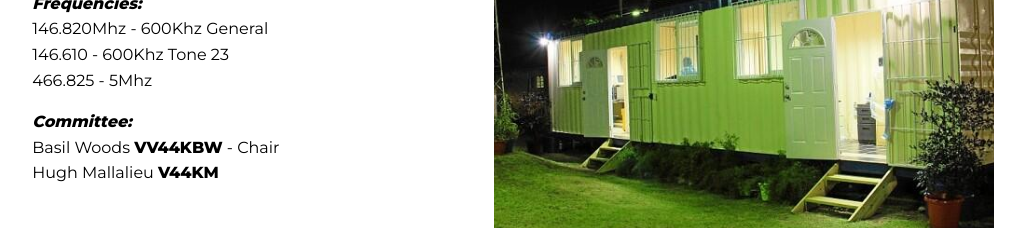
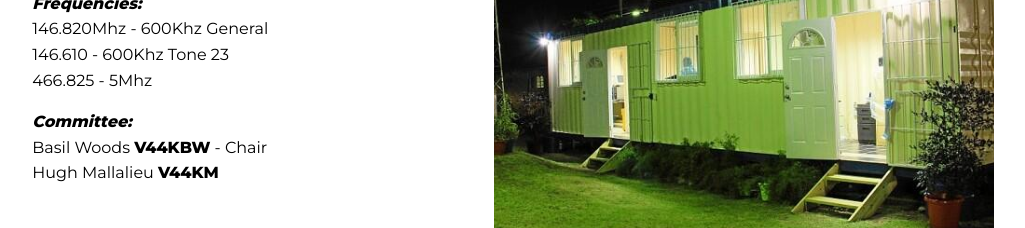
Before and after one commit to SanjayWilliams/sknars, a React (Vite) app: page /members in a window 1280 px wide. Shown: the part 1180-1408 px from the top of the page, without its empty margins (127-1152 px from the left). Built offline with nearby package versions, Linux system fonts and the light colour scheme.

Commit message:
Members Page Change
Changed Basil Woods call sign

```diff
--- a/src/pages/Members.jsx
+++ b/src/pages/Members.jsx
@@ -34,7 +34,7 @@ function Members() {
                     </p>
                     <p>
                         <span className="bold-italics">Committee:</span><br/>
-                        Basil Woods <span className="callsign">VV44KBW</span> - Chair<br/>
+                        Basil Woods <span className="callsign">V44KBW</span> - Chair<br/>
                         Hugh Mallalieu <span className="callsign">V44KM</span>
                     </p>
                 </div>
```
